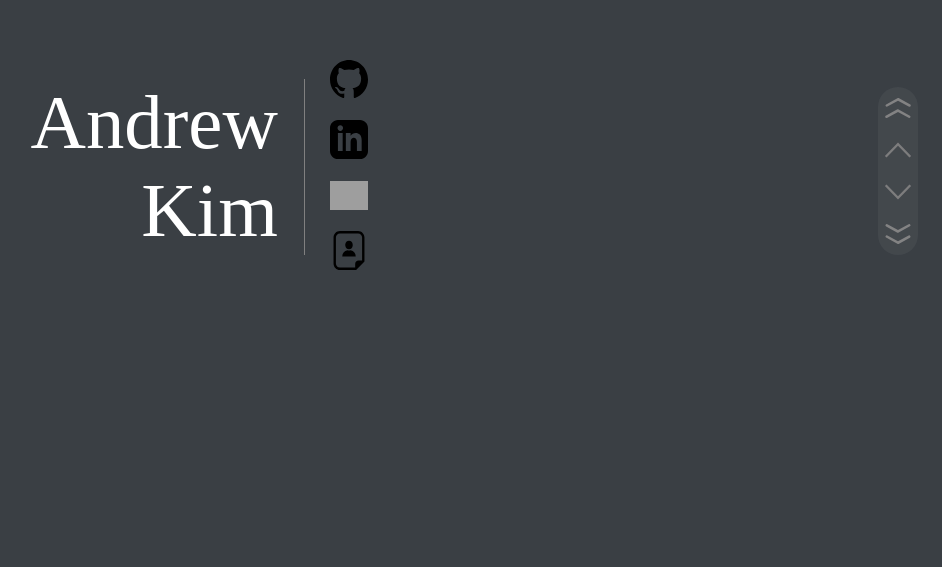
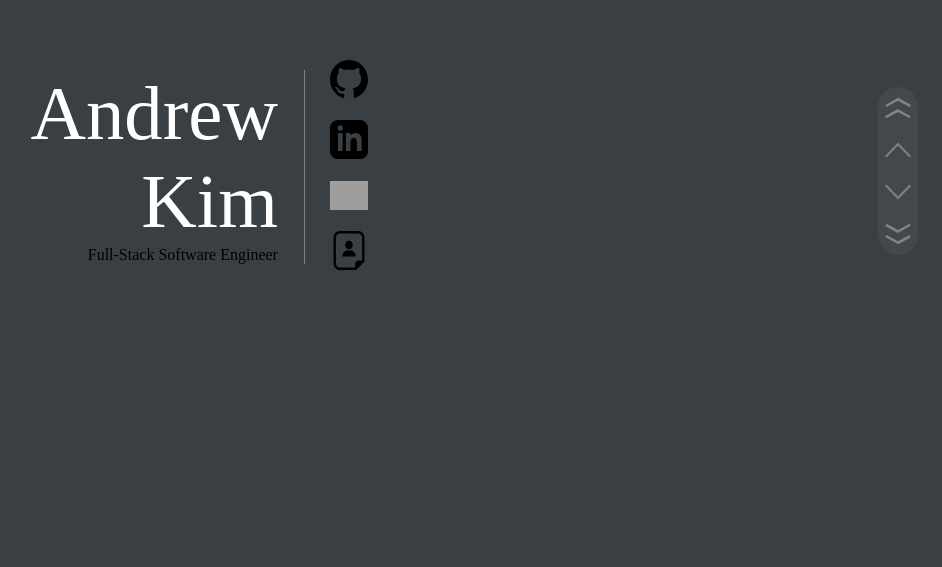
Before and after one commit to adotk24/portfolio, a React (Create React App) app: page / in a window 1280 px wide. Shown: the part 233-800 px from the top of the page, without its empty margins (336-1278 px from the left). Built offline with nearby package versions, Linux system fonts and the light colour scheme; grey boxes are pictures that could not be loaded.

Commit message:
added fsse tag

```diff
--- a/src/PageOne.js
+++ b/src/PageOne.js
@@ -15,6 +15,9 @@ export const PageOne = () => {
                     <div id="name">
                         Kim
                     </div>
+                    <div className='fsse'>
+                        Full-Stack Software Engineer
+                    </div>
                 </div>
             </div>
             <div className="right">
```
